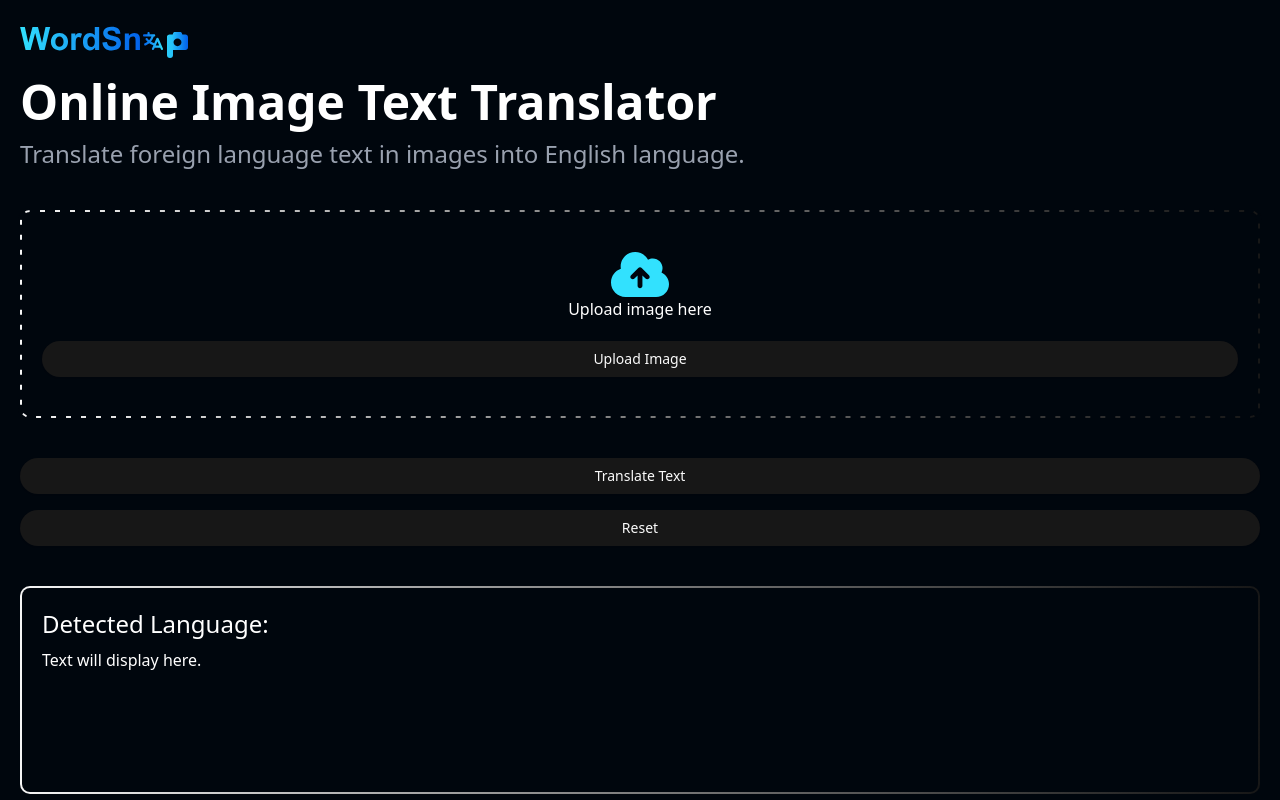
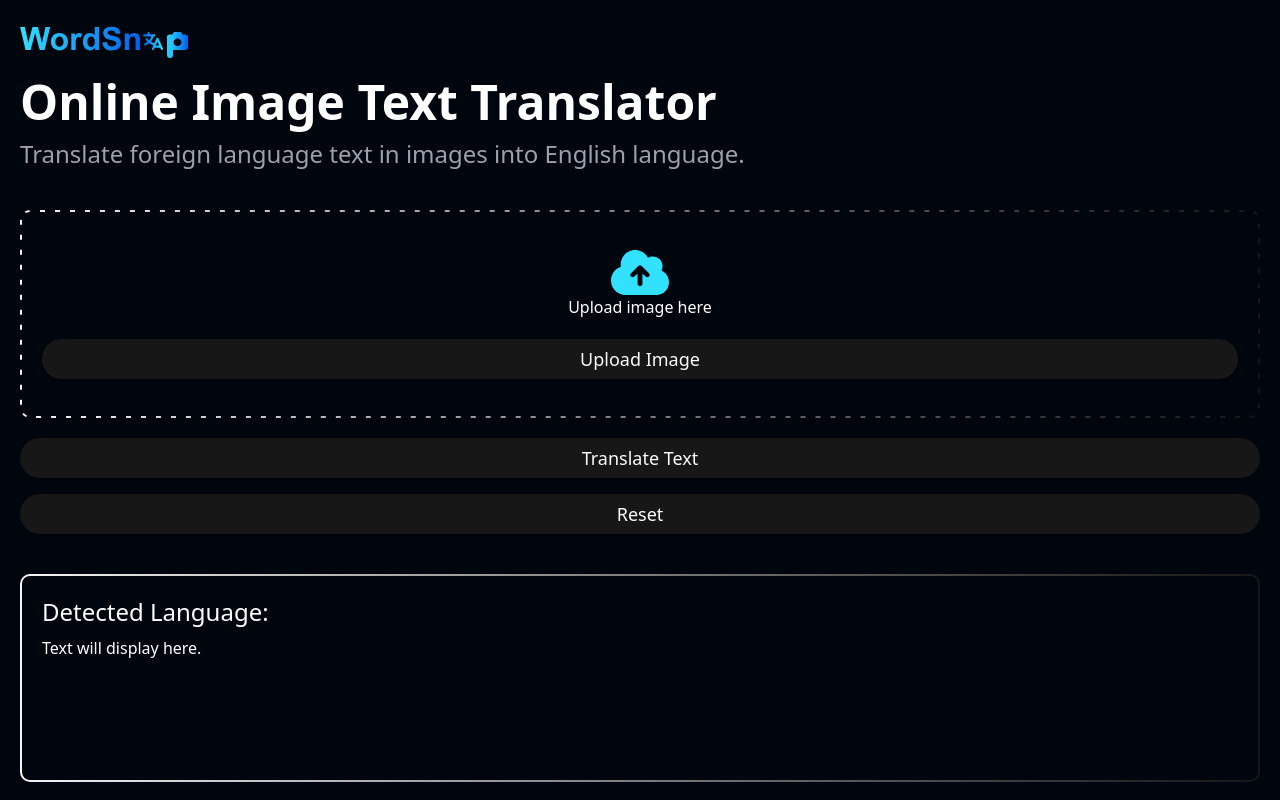
Before and after one commit to wenyngcar/image-text-scanner, a React (Vite) app in the folder frontend/: page / in a window 1280 px wide. Shown: the top 800 px of the page. Built offline with nearby package versions, Linux system fonts and the light colour scheme.

Commit message:
style: scale button variants border radius to rounded-3xl

```diff
--- a/frontend/src/components/UploadImage.tsx
+++ b/frontend/src/components/UploadImage.tsx
@@ -3,21 +3,21 @@ import { Button } from "./ui/button"
 
 function UploadImage() {
   return (
-    <>
+    <div className="space-y-5">
       <div className="bg-primary-gradient-reverse rounded-lg h-52 p-0.5 outline-5 -outline-offset-3 outline-dashed outline-primary-bg">
         <div className="bg-primary-bg rounded-md h-full w-full p-5 flex flex-col justify-center items-center gap-5">
           <div className="flex flex-col items-center">
             <img src={uploadIcon} alt="Upload" />
             <div>Upload image here</div>
           </div>
-          <Button className="w-full">Upload Image</Button>
+          <Button size={"lg"} className="w-full text-lg">Upload Image</Button>
         </div>
       </div>
       <div className="flex flex-col space-y-4">
-        <Button>Translate Text</Button>
-        <Button>Reset</Button>
+        <Button size={"lg"} className="text-lg">Translate Text</Button>
+        <Button size={"lg"} className="text-lg">Reset</Button>
       </div>
-    </>
+    </div>
   )
 }
 
--- a/frontend/src/components/ui/button.tsx
+++ b/frontend/src/components/ui/button.tsx
@@ -23,8 +23,8 @@ const buttonVariants = cva(
       },
       size: {
         default: "h-9 px-4 py-2 has-[>svg]:px-3",
-        sm: "h-8 rounded-md gap-1.5 px-3 has-[>svg]:px-2.5",
-        lg: "h-10 rounded-md px-6 has-[>svg]:px-4",
+        sm: "h-8 rounded-3xl gap-1.5 px-3 has-[>svg]:px-2.5",
+        lg: "h-10 rounded-3xl px-6 has-[>svg]:px-4",
         icon: "size-9",
       },
     },
```
